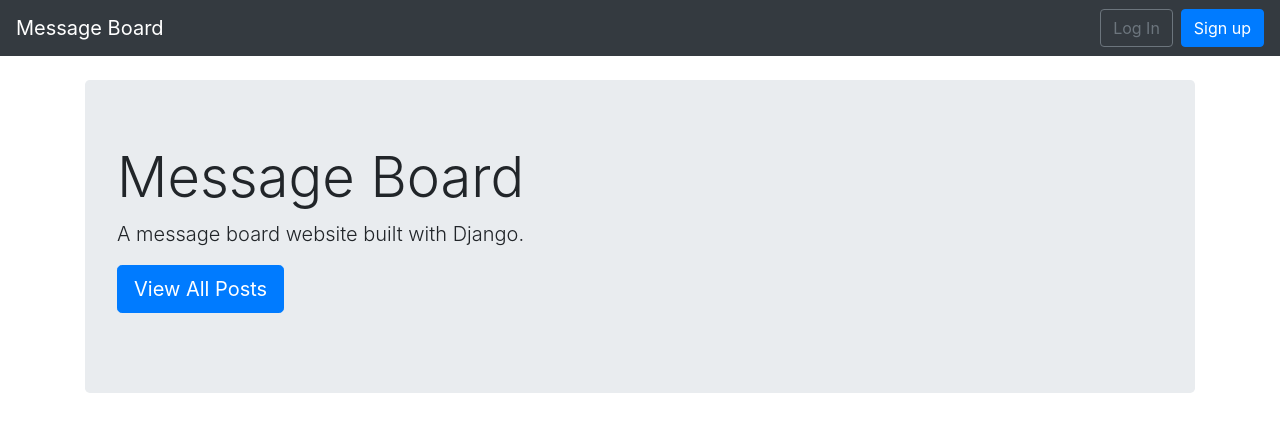
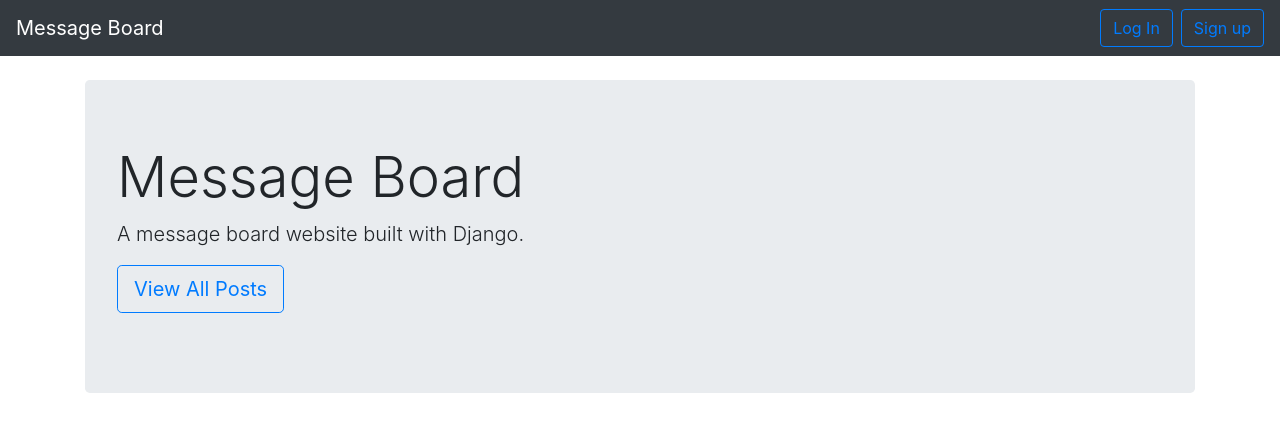
Before and after one commit to acoltelli/django-blog, a Django app: page / in a window 1280 px wide. Shown: the top 432 px of the page. Run offline with Django 3.2, Linux system fonts and the light colour scheme; some libraries are stand-ins or nearby versions.

Commit message:
buttons style

```diff
--- a/pages/tests.py
+++ b/pages/tests.py
@@ -4,7 +4,6 @@ from django.urls import reverse
 
 
 class HomePageTests(SimpleTestCase):
-
     def test_home_page_status_code(self):
         response = self.client.get('/')
         self.assertEqual(response.status_code, 200)
@@ -20,7 +19,6 @@ class HomePageTests(SimpleTestCase):
 
 
 class SignupPageTests(TestCase):
-
     username = 'newuser'
     email = 'newuser@email.com'
 
--- a/templates/base.html
+++ b/templates/base.html
@@ -41,9 +41,9 @@
           </ul>
         {% else %}
           <form class="form-inline ml-auto">
-            <a href="{% url 'login' %}" class="btn btn-outline-secondary">
+            <a href="{% url 'login' %}" class="btn btn-outline-primary">
             Log In</a>
-            <a href="{% url 'signup' %}" class="btn btn-primary ml-2">
+            <a href="{% url 'signup' %}" class="btn btn-outline-primary ml-2">
             Sign up</a>
           </form>
         {% endif %}
--- a/templates/home.html
+++ b/templates/home.html
@@ -7,7 +7,7 @@
   <h1 class="display-4">Message Board</h1>
   <p class="lead">A message board website built with Django.</p>
   <p class="lead">
-    <a class="btn btn-primary btn-lg" href="{% url 'postList' %}" role="button">View All Posts</a>
+    <a class="btn btn-outline-primary btn-lg" href="{% url 'postList' %}" role="button">View All Posts</a>
   </p>
 </div>
 {% endblock content %}
--- a/templates/postEdit.html
+++ b/templates/postEdit.html
@@ -1,9 +1,9 @@
 {% extends 'base.html' %}
 
 {% block content %}
-    <h1>Edit</h1>
+    <h3>Edit Post</h3>
     <form action="" method="post">{% csrf_token %}
       {{ form.as_p }}
-    <button class="btn btn-info ml-2" type="submit">Update</button>
+    <button class="btn btn-outline-primary ml-2" type="submit">Update</button>
 </form>
 {% endblock content %}
--- a/templates/registration/login.html
+++ b/templates/registration/login.html
@@ -7,6 +7,6 @@
 <form method="post">
     {% csrf_token %}
     {{ form.as_p }}
-    <button class="btn btn-success ml-2" type="submit">Log In</button>
+    <button class="btn btn-outline-primary ml-2" type="submit">Log In</button>
 </form>
 {% endblock content %}
--- a/templates/registration/password_change_form.html
+++ b/templates/registration/password_change_form.html
@@ -4,11 +4,9 @@
 
 {% block content %}
   <h1>Password change</h1>
-  <p>Please enter your old password, for security's sake, and then enter your new password twice so we can verify you typed it in correctly.</p>
-
   <form method="POST">
     {% csrf_token %}
     {{ form.as_p }}
-    <input class="btn btn-success" type="submit" value="Change my password">
+    <input class="btn btn-outline-primary" type="submit" value="Change my password">
   </form>
 {% endblock content %}
--- a/templates/registration/password_reset_confirm.html
+++ b/templates/registration/password_reset_confirm.html
@@ -7,6 +7,6 @@
 <form method="POST">
   {% csrf_token %}
   {{ form.as_p }}
-  <input class="btn btn-success" type="submit" value="Change my password">
+  <input class="btn btn-outline-primary" type="submit" value="Change my password">
 </form>
 {% endblock content %}
--- a/templates/registration/password_reset_form.html
+++ b/templates/registration/password_reset_form.html
@@ -9,6 +9,6 @@
 <form method="POST">
   {% csrf_token %}
   {{ form.as_p }}
-  <input class="btn btn-success" type="submit" value="Send me instructions!">
+  <input class="btn btn-outline-primary" type="submit" value="Send me instructions!">
 </form>
 {% endblock content %}
```
